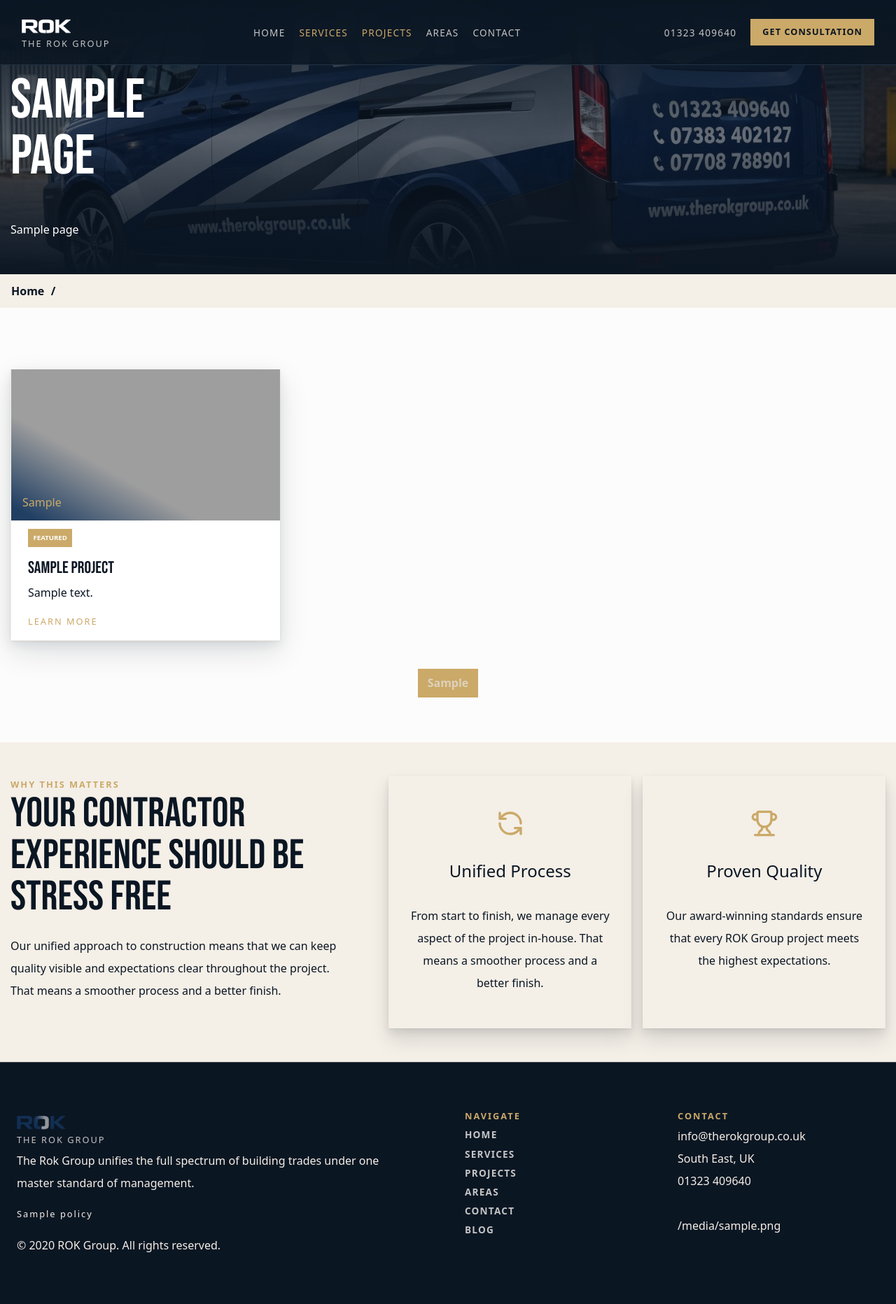
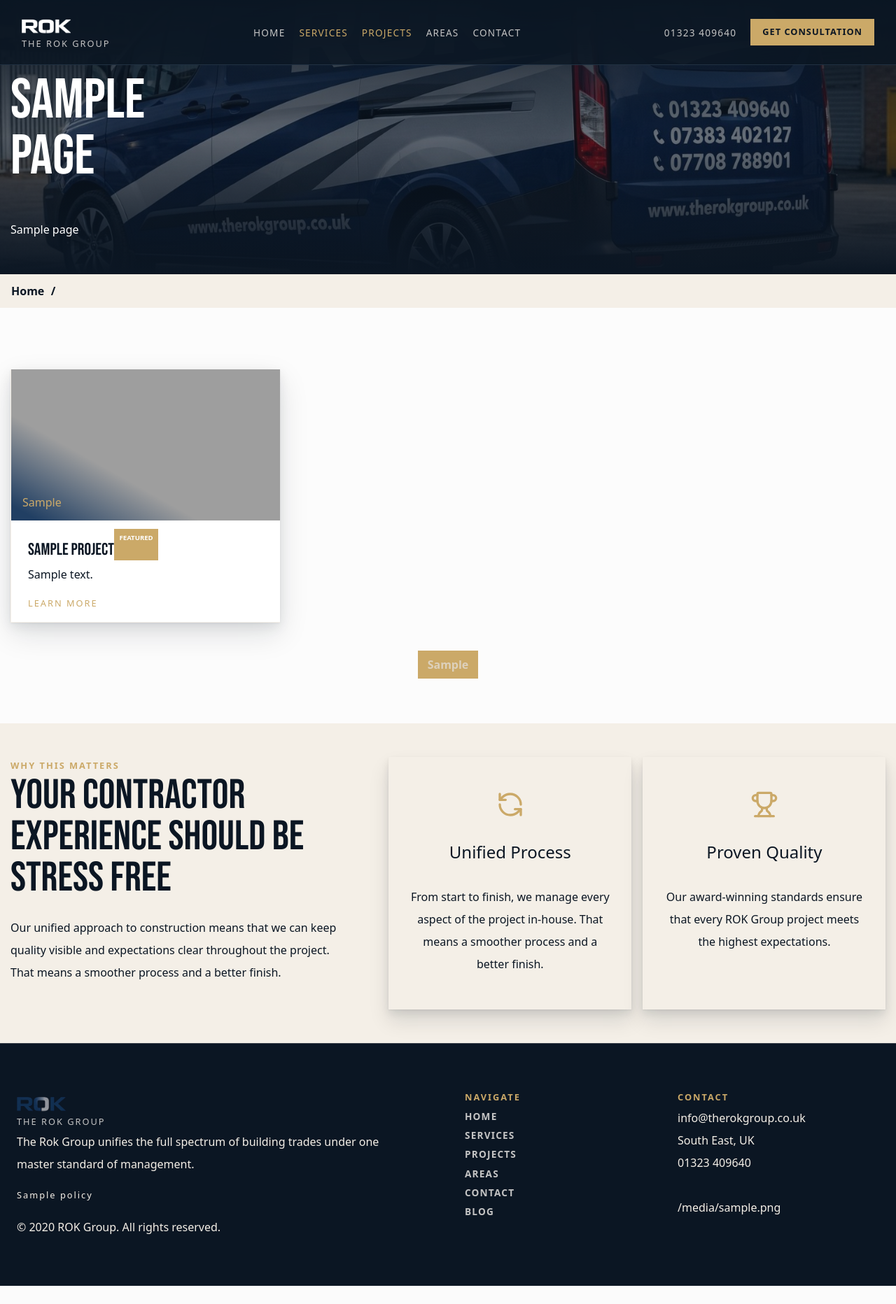
Before and after one commit to reche1405/rok, a Flask app: template promo/templates/pages/project-list.html in a window 1280 px wide. Shown: the whole page at 70% size. After the commit the page ends 1838 px from the top, so only its background shows below. Run offline with Flask 3, Linux system fonts and the light colour scheme; tables that the repository leaves empty hold one stand-in row (values such as "Sample post"); the template is opened without the code that fills it: values that come from a table or form of the project are taken from there, most other values are stand-ins (such as "Sample title", 1, 10 or a date in 2020); some libraries are stand-ins or nearby versions; some web fonts are replaced; grey boxes are pictures that could not be loaded.

Commit message:
Updated home service cards

```diff
--- a/promo/templates/pages/project-list.html
+++ b/promo/templates/pages/project-list.html
@@ -43,19 +43,19 @@
                 <a href="/projects/{{ project.slug }}" class="card__link">
                     <div class="card__body py-1 px-4">
                         <div class="flex align-center g-4 space-between">
+                            <div class="flex justify-between pt-2">
+                                <h2 class="normal-weight display pt-3 " style="line-height:1.2;">{{ project.title }}</h2>
                             {% if project.featured %}
-                            <div class="flex center-y pt-2">
 
                                 <span class="card__tag white-text">FEATURED</span>
-                            </div>
+
                             {% else %}
-                            <div class="flex center-y pt-2">
+
 
                                 <span class="card__tag alt caps">{{ project.type or 'Residential' }}</span>
+                                {% endif %}
                             </div>
-                            {% endif %}
                         </div>
-                        <h2 class="normal-weight display pt-3 " style="line-height:1.2;">{{ project.title }}</h2>
 
                         <p class="pb-2 pt-1" style="">{{ project.short_desc|truncate(135) }}</p>
                             <div class="pb-2">
```
